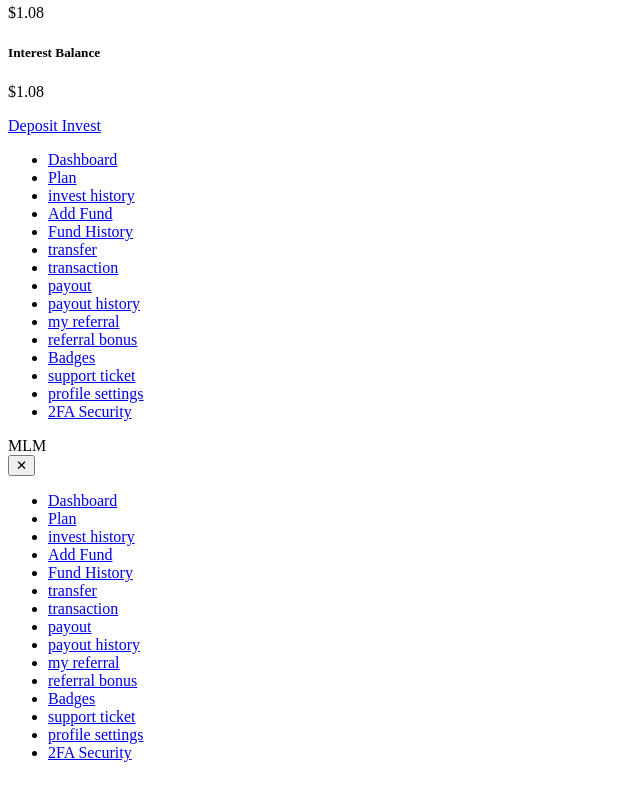
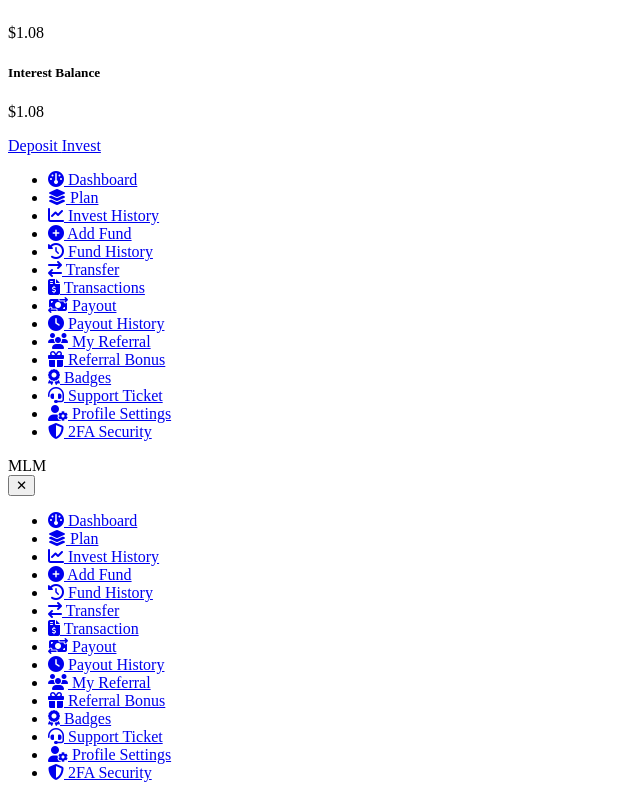
Before and after one commit to katochrasik794/mlm_html, a plain HTML site: page components/sidebar.html in a window 1280 px wide. Shown: the part 861-1659 px from the top of the page, without its empty margins (0-640 px from the left). Drawn offline with Linux system fonts and the light colour scheme.

Commit message:
added icons in user dashboard

```diff
--- a/components/sidebar.html
+++ b/components/sidebar.html
@@ -1,3 +1,16 @@
+<!DOCTYPE html>
+<html lang="en">
+<head>
+  <meta charset="UTF-8">
+  <meta name="viewport" content="width=device-width, initial-scale=1.0">
+  <title>Document</title>
+  <link
+  rel="stylesheet"
+  href="https://cdnjs.cloudflare.com/ajax/libs/font-awesome/6.6.0/css/all.min.css"
+/>
+
+</head>
+<body>
   <div
   id="sidebar"
   class="w-76 h-[100%] bg-gray-800 text-white border-r border-gray-200 p-4 hidden md:flex md:flex-col shadow-lg"
@@ -86,129 +99,111 @@
 
   <ul class="main mt-2 flex-1 space-y-2">
   <li>
-      <a
-        href="index.html"
-        class="sidebar-link flex items-center gap-3 px-3 py-2 rounded-md hover:bg-gray-600 text-white"
-      >
+    <a href="index.html" class="sidebar-link flex items-center gap-3 px-3 py-2 rounded-md hover:bg-gray-600 text-white">
+      <i class="fa-solid fa-gauge"></i>
       Dashboard
     </a>
   </li>
+
   <li>
-      <a
-        href="plan.html"
-        class="sidebar-link flex items-center gap-3 px-3 py-2 rounded-md hover:bg-gray-600"
-      >
+    <a href="plan.html" class="sidebar-link flex items-center gap-3 px-3 py-2 rounded-md hover:bg-gray-600">
+      <i class="fa-solid fa-layer-group"></i>
       Plan
     </a>
   </li>
 
   <li>
-      <a
-        href="invest-history.html"
-        class="sidebar-link flex items-center gap-3 px-3 py-2 rounded-md hover:bg-gray-600"
-      >
-        invest history
+    <a href="invest-history.html" class="sidebar-link flex items-center gap-3 px-3 py-2 rounded-md hover:bg-gray-600">
+      <i class="fa-solid fa-chart-line"></i>
+      Invest History
     </a>
   </li>
 
   <li>
-      <a
-        href="add-funds.html"
-        class="sidebar-link flex items-center gap-3 px-3 py-2 rounded-md hover:bg-gray-600"
-      >
+    <a href="add-funds.html" class="sidebar-link flex items-center gap-3 px-3 py-2 rounded-md hover:bg-gray-600">
+      <i class="fa-solid fa-circle-plus"></i>
       Add Fund
     </a>
   </li>
+
   <li>
-      <a
-        href="fund-history.html"
-        class="sidebar-link flex items-center gap-3 px-3 py-2 rounded-md hover:bg-gray-600"
-      >
+    <a href="fund-history.html" class="sidebar-link flex items-center gap-3 px-3 py-2 rounded-md hover:bg-gray-600">
+      <i class="fa-solid fa-clock-rotate-left"></i>
       Fund History
     </a>
   </li>
+
   <li>
-      <a
-        href="transfer.html"
-        class="sidebar-link flex items-center gap-3 px-3 py-2 rounded-md hover:bg-gray-600"
-      >
-        transfer
+    <a href="transfer.html" class="sidebar-link flex items-center gap-3 px-3 py-2 rounded-md hover:bg-gray-600">
+      <i class="fa-solid fa-arrow-right-arrow-left"></i>
+      Transfer
     </a>
   </li>
+
   <li>
-      <a
-        href="transactions.html"
-        class="sidebar-link flex items-center gap-3 px-3 py-2 rounded-md hover:bg-gray-600"
-      >
-        transaction
+    <a href="transactions.html" class="sidebar-link flex items-center gap-3 px-3 py-2 rounded-md hover:bg-gray-600">
+      <i class="fa-solid fa-file-invoice-dollar"></i>
+      Transactions
     </a>
   </li>
+
   <li>
-      <a
-        href="payout.html"
-        class="sidebar-link flex items-center gap-3 px-3 py-2 rounded-md hover:bg-gray-600"
-      >
-        payout
+    <a href="payout.html" class="sidebar-link flex items-center gap-3 px-3 py-2 rounded-md hover:bg-gray-600">
+      <i class="fa-solid fa-money-bill-transfer"></i>
+      Payout
     </a>
   </li>
+
   <li>
-      <a
-        href="payout-history.html"
-        class="sidebar-link flex items-center gap-3 px-3 py-2 rounded-md hover:bg-gray-600"
-      >
-        payout history
+    <a href="payout-history.html" class="sidebar-link flex items-center gap-3 px-3 py-2 rounded-md hover:bg-gray-600">
+      <i class="fa-solid fa-clock"></i>
+      Payout History
     </a>
   </li>
+
   <li>
-      <a
-        href="my-referral.html"
-        class="sidebar-link flex items-center gap-3 px-3 py-2 rounded-md hover:bg-gray-600"
-      >
-        my referral
+    <a href="my-referral.html" class="sidebar-link flex items-center gap-3 px-3 py-2 rounded-md hover:bg-gray-600">
+      <i class="fa-solid fa-users"></i>
+      My Referral
     </a>
   </li>
+
   <li>
-      <a
-        href="referral-bonus.html"
-        class="sidebar-link flex items-center gap-3 px-3 py-2 rounded-md hover:bg-gray-600"
-      >
-        referral bonus
+    <a href="referral-bonus.html" class="sidebar-link flex items-center gap-3 px-3 py-2 rounded-md hover:bg-gray-600">
+      <i class="fa-solid fa-gift"></i>
+      Referral Bonus
     </a>
   </li>
+
   <li>
-      <a
-        href="badges.html"
-        class="sidebar-link flex items-center gap-3 px-3 py-2 rounded-md hover:bg-gray-600"
-      >
+    <a href="badges.html" class="sidebar-link flex items-center gap-3 px-3 py-2 rounded-md hover:bg-gray-600">
+      <i class="fa-solid fa-award"></i>
       Badges
     </a>
   </li>
+
   <li>
-      <a
-        href="support-ticket.html"
-        class="sidebar-link flex items-center gap-3 px-3 py-2 rounded-md hover:bg-gray-600"
-      >
-        support ticket
+    <a href="support-ticket.html" class="sidebar-link flex items-center gap-3 px-3 py-2 rounded-md hover:bg-gray-600">
+      <i class="fa-solid fa-headset"></i>
+      Support Ticket
     </a>
   </li>
+
   <li>
-      <a
-        href="profile.html"
-        class="sidebar-link flex items-center gap-3 px-3 py-2 rounded-md hover:bg-gray-600"
-      >
-        profile settings
+    <a href="profile.html" class="sidebar-link flex items-center gap-3 px-3 py-2 rounded-md hover:bg-gray-600">
+      <i class="fa-solid fa-user-gear"></i>
+      Profile Settings
     </a>
   </li>
 
   <li class="lg:hidden">
-      <a
-        href="two-factor.html"
-        class="flex items-center gap-3 px-3 py-2 rounded-md hover:bg-gray-600"
-      >
+    <a href="two-factor.html" class="flex items-center gap-3 px-3 py-2 rounded-md hover:bg-gray-600">
+      <i class="fa-solid fa-shield-halved"></i>
       2FA Security
     </a>
   </li>
 </ul>
+
 </div>
 
 <!-- Mobile Sidebar Backdrop -->
@@ -239,130 +234,112 @@
   <nav class="overflow-y-auto max-h-[calc(100vh-4rem)]">
   <ul class="space-y-2">
     <li>
-        <a
-          href="index.html"
-          class="sidebar-link flex items-center gap-3 px-3 py-2 rounded-md hover:bg-gray-600 text-white"
-        >
+      <a href="index.html" class="sidebar-link flex items-center gap-3 px-3 py-2 rounded-md hover:bg-gray-600 text-white">
+        <i class="fa-solid fa-gauge text-gray-300"></i>
         Dashboard
       </a>
     </li>
+
     <li>
-        <a
-          href="plan.html"
-          class="sidebar-link flex items-center gap-3 px-3 py-2 rounded-md hover:bg-gray-600"
-        >
+      <a href="plan.html" class="sidebar-link flex items-center gap-3 px-3 py-2 rounded-md hover:bg-gray-600">
+        <i class="fa-solid fa-layer-group text-gray-300"></i>
         Plan
       </a>
     </li>
 
     <li>
-        <a
-          href="invest-history.html"
-          class="sidebar-link flex items-center gap-3 px-3 py-2 rounded-md hover:bg-gray-600"
-        >
-          invest history
+      <a href="invest-history.html" class="sidebar-link flex items-center gap-3 px-3 py-2 rounded-md hover:bg-gray-600">
+        <i class="fa-solid fa-chart-line text-gray-300"></i>
+        Invest History
       </a>
     </li>
 
     <li>
-        <a
-          href="add-funds.html"
-          class="sidebar-link flex items-center gap-3 px-3 py-2 rounded-md hover:bg-gray-600"
-        >
+      <a href="add-funds.html" class="sidebar-link flex items-center gap-3 px-3 py-2 rounded-md hover:bg-gray-600">
+        <i class="fa-solid fa-circle-plus text-gray-300"></i>
         Add Fund
       </a>
     </li>
+
     <li>
-        <a
-          href="fund-history.html"
-          class="sidebar-link flex items-center gap-3 px-3 py-2 rounded-md hover:bg-gray-600"
-        >
+      <a href="fund-history.html" class="sidebar-link flex items-center gap-3 px-3 py-2 rounded-md hover:bg-gray-600">
+        <i class="fa-solid fa-clock-rotate-left text-gray-300"></i>
         Fund History
       </a>
     </li>
+
     <li>
-        <a
-          href="transfer.html"
-          class="sidebar-link flex items-center gap-3 px-3 py-2 rounded-md hover:bg-gray-600"
-        >
-          transfer
+      <a href="transfer.html" class="sidebar-link flex items-center gap-3 px-3 py-2 rounded-md hover:bg-gray-600">
+        <i class="fa-solid fa-arrow-right-arrow-left text-gray-300"></i>
+        Transfer
       </a>
     </li>
+
     <li>
-        <a
-          href="transactions.html"
-          class="sidebar-link flex items-center gap-3 px-3 py-2 rounded-md hover:bg-gray-600"
-        >
-          transaction
+      <a href="transactions.html" class="sidebar-link flex items-center gap-3 px-3 py-2 rounded-md hover:bg-gray-600">
+        <i class="fa-solid fa-file-invoice-dollar text-gray-300"></i>
+        Transaction
       </a>
     </li>
+
     <li>
-        <a
-          href="payout.html"
-          class="sidebar-link flex items-center gap-3 px-3 py-2 rounded-md hover:bg-gray-600"
-        >
-          payout
+      <a href="payout.html" class="sidebar-link flex items-center gap-3 px-3 py-2 rounded-md hover:bg-gray-600">
+        <i class="fa-solid fa-money-bill-transfer text-gray-300"></i>
+        Payout
       </a>
     </li>
+
     <li>
-        <a
-          href="payout-history.html"
-          class="sidebar-link flex items-center gap-3 px-3 py-2 rounded-md hover:bg-gray-600"
-        >
-          payout history
+      <a href="payout-history.html" class="sidebar-link flex items-center gap-3 px-3 py-2 rounded-md hover:bg-gray-600">
+        <i class="fa-solid fa-clock text-gray-300"></i>
+        Payout History
       </a>
     </li>
+
     <li>
-        <a
-          href="my-referral.html"
-          class="sidebar-link flex items-center gap-3 px-3 py-2 rounded-md hover:bg-gray-600"
-        >
-          my referral
+      <a href="my-referral.html" class="sidebar-link flex items-center gap-3 px-3 py-2 rounded-md hover:bg-gray-600">
+        <i class="fa-solid fa-users text-gray-300"></i>
+        My Referral
       </a>
     </li>
+
     <li>
-        <a
-          href="referral-bonus.html"
-          class="sidebar-link flex items-center gap-3 px-3 py-2 rounded-md hover:bg-gray-600"
-        >
-          referral bonus
+      <a href="referral-bonus.html" class="sidebar-link flex items-center gap-3 px-3 py-2 rounded-md hover:bg-gray-600">
+        <i class="fa-solid fa-gift text-gray-300"></i>
+        Referral Bonus
       </a>
     </li>
+
     <li>
-        <a
-          href="badges.html"
-          class="sidebar-link flex items-center gap-3 px-3 py-2 rounded-md hover:bg-gray-600"
-        >
+      <a href="badges.html" class="sidebar-link flex items-center gap-3 px-3 py-2 rounded-md hover:bg-gray-600">
+        <i class="fa-solid fa-award text-gray-300"></i>
         Badges
       </a>
     </li>
+
     <li>
-        <a
-          href="support-ticket.html"
-          class="sidebar-link flex items-center gap-3 px-3 py-2 rounded-md hover:bg-gray-600"
-        >
-          support ticket
+      <a href="support-ticket.html" class="sidebar-link flex items-center gap-3 px-3 py-2 rounded-md hover:bg-gray-600">
+        <i class="fa-solid fa-headset text-gray-300"></i>
+        Support Ticket
       </a>
     </li>
+
     <li>
-        <a
-          href="profile.html"
-          class="sidebar-link flex items-center gap-3 px-3 py-2 rounded-md hover:bg-gray-600"
-        >
-          profile settings
+      <a href="profile.html" class="sidebar-link flex items-center gap-3 px-3 py-2 rounded-md hover:bg-gray-600">
+        <i class="fa-solid fa-user-gear text-gray-300"></i>
+        Profile Settings
       </a>
     </li>
 
     <li class="lg:hidden">
-        <a
-          href="two-factor.html"
-          class="flex items-center gap-3 px-3 py-2 rounded-md hover:bg-gray-600"
-        >
+      <a href="two-factor.html" class="flex items-center gap-3 px-3 py-2 rounded-md hover:bg-gray-600">
+        <i class="fa-solid fa-shield-halved text-gray-300"></i>
         2FA Security
       </a>
     </li>
   </ul>
 </nav>
+
 </aside>
 
 <style>
@@ -382,3 +359,6 @@
     border-radius: 3px;
   }
 </style>
+
+</body>
+</html>
--- a/style.css
+++ b/style.css
@@ -41,6 +41,8 @@
 body {
   background-color: var(--bg-body);
   color: var(--text-body);
+    font-family: 'Ubuntu', sans-serif;
+    background-color: #f8fafc; /* Light background for the whole page */
 }
 
 header {
```
Also changed, not shown: index.html (+8 -6 lines). Lines whose indentation alone changed are shown as unchanged.
